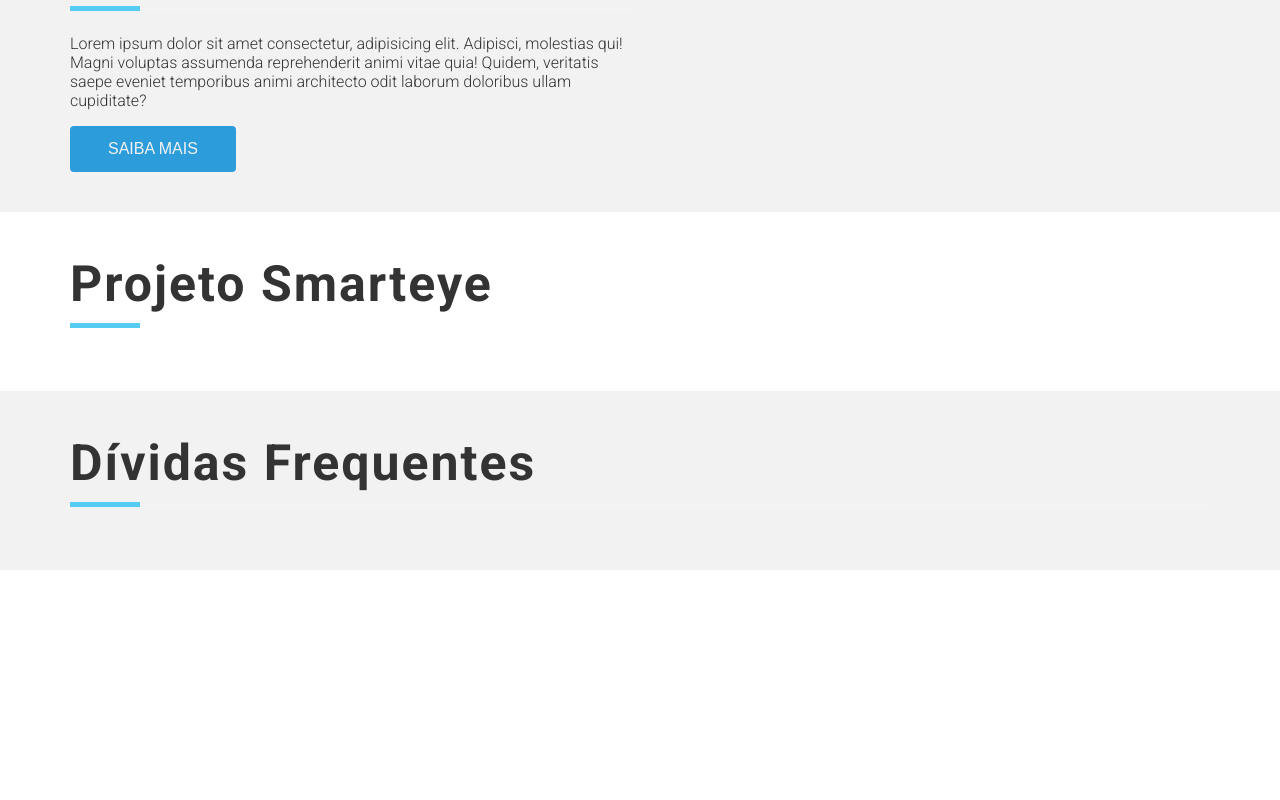
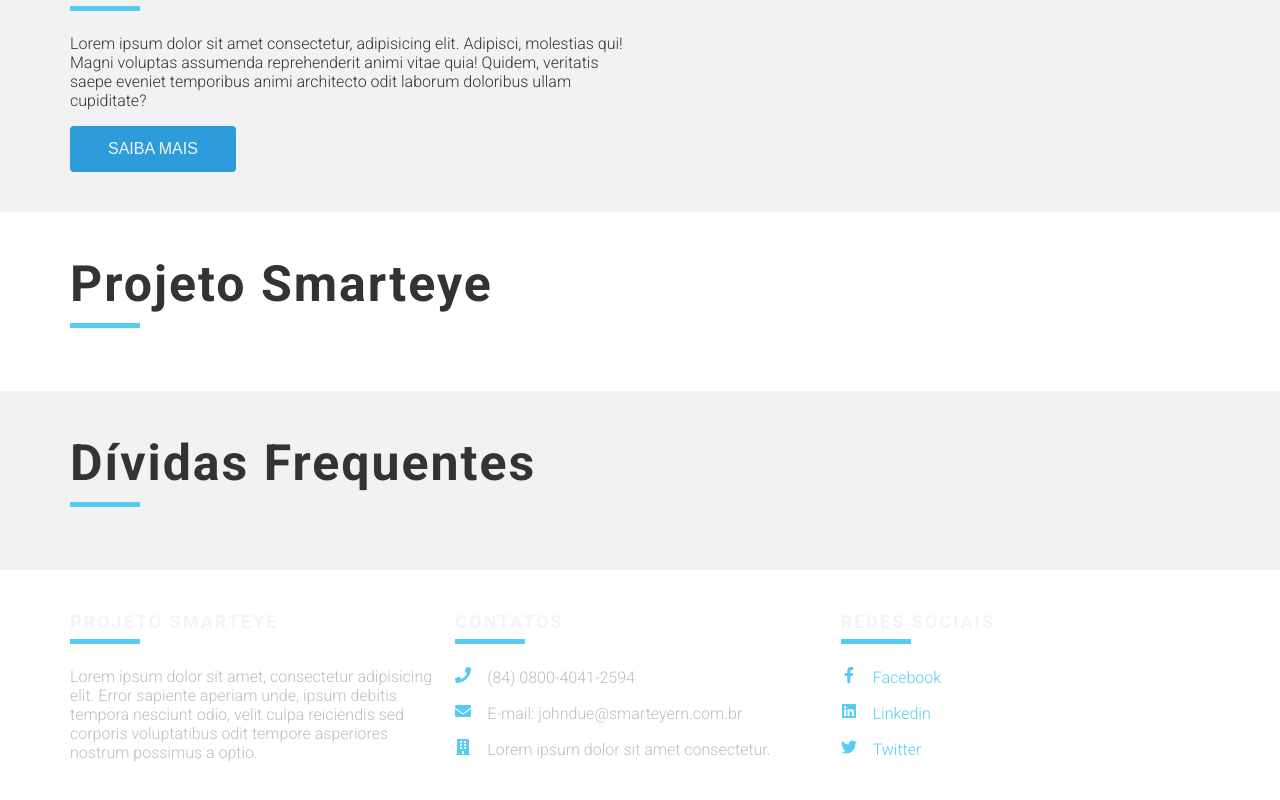
Before and after one commit to fcd007/langpage-boilerplate, a React (Create React App) app: page / in a window 1280 px wide. Shown: the part 1063-1863 px from the top of the page. Before the commit the page ends 1633 px from the top, so only its background shows below. Built offline with nearby package versions, Linux system fonts and the light colour scheme.

Commit message:
feat: add component Footer to Home

```diff
--- a/src/components/pages/Home.js
+++ b/src/components/pages/Home.js
@@ -11,6 +11,7 @@ import Section from "components/molecules/Section/Section";
 
 import headerCovidImage from "assets/images/hero_banner02.jpg";
 import videoAbout from "assets/videos/smarteye_01.mp4";
+import Footer from "components/organisms/Footer/Footer";
 
 const Home = () => (
   <>
@@ -81,6 +82,7 @@ const Home = () => (
         <h2>Dívidas Frequentes</h2>
       </Heading>
     </Section>
+    <Footer />
   </>
 );
 
```
